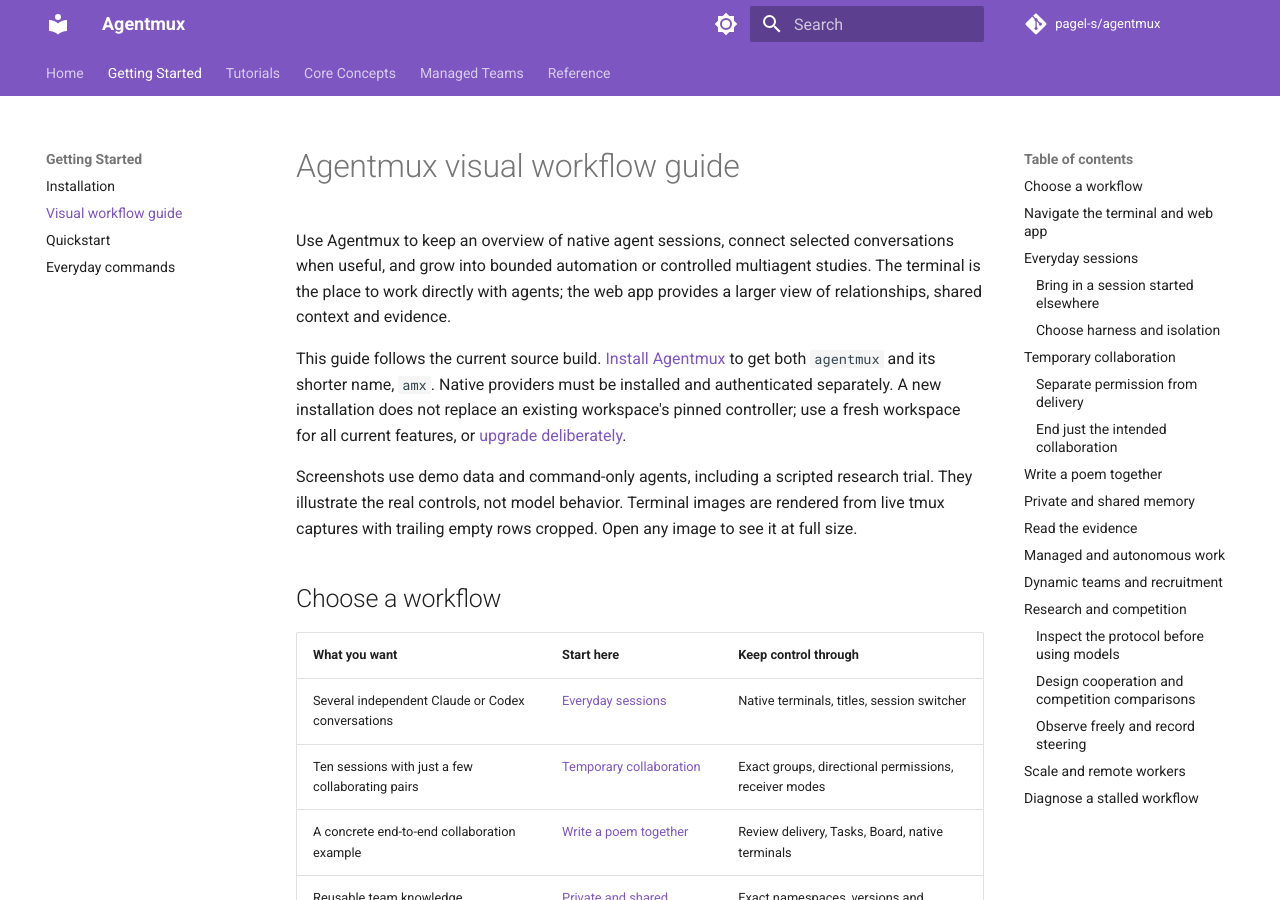
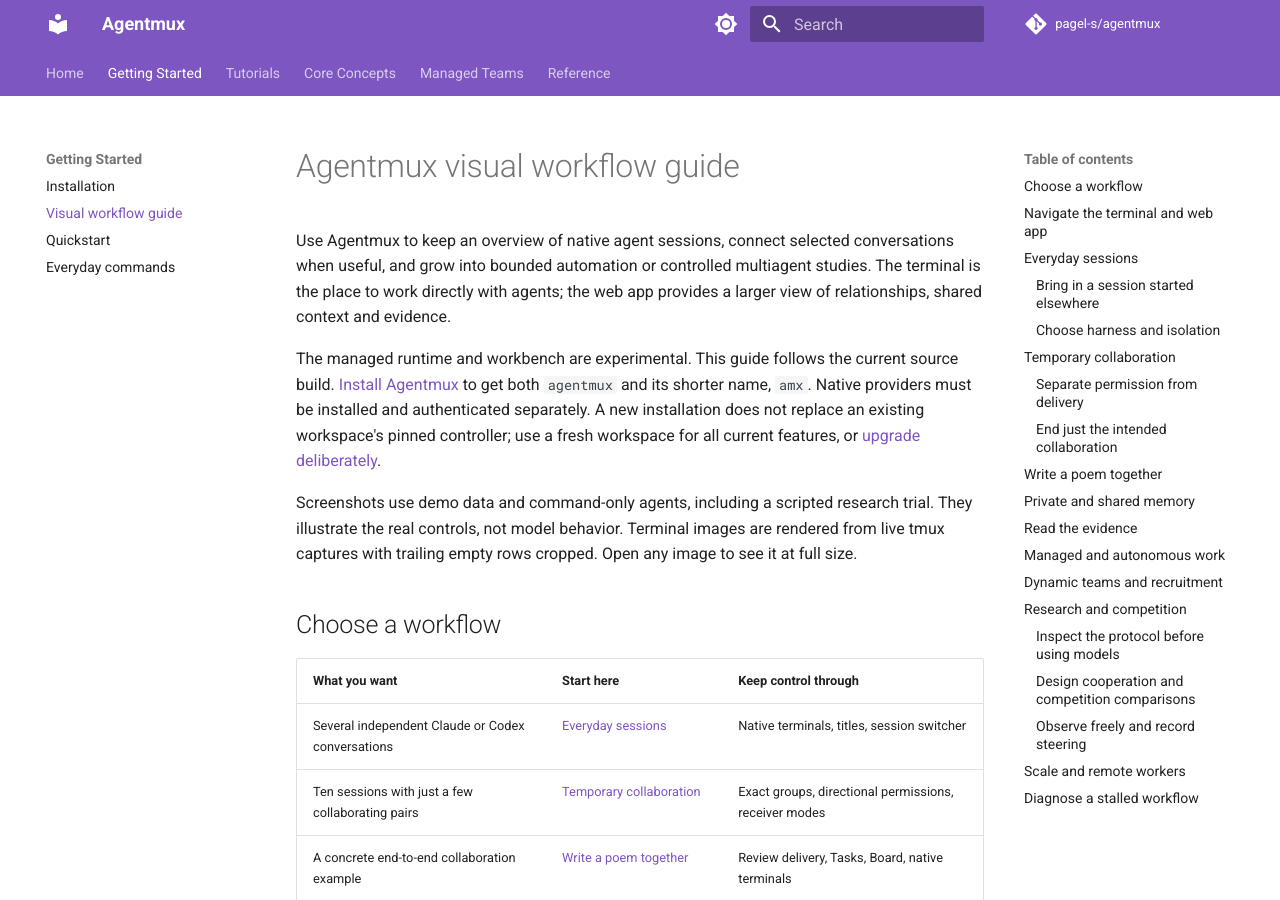
Before and after one commit to pagel-s/agentmux, an MkDocs documentation site: the page built from docs/visual-guide.md, in a window 1280 px wide and 900 px high. Built offline with MkDocs 1.6.1 and Material for MkDocs 9.7.7, drawn with Linux system fonts in a browser that asks for light colours; comment, search, counter and statistics services are not loaded; some of the changed text lies outside the part shown.

Commit message:
Clarify preview status and research screenshot scope

```diff
--- a/docs/visual-guide.md
+++ b/docs/visual-guide.md
@@ -5,7 +5,8 @@ conversations when useful, and grow into bounded automation or controlled
 multiagent studies. The terminal is the place to work directly with agents;
 the web app provides a larger view of relationships, shared context and evidence.
 
-This guide follows the current source build. [Install Agentmux](getting-started/installation.md)
+The managed runtime and workbench are experimental. This guide follows the
+current source build. [Install Agentmux](getting-started/installation.md)
 to get both `agentmux` and its shorter name, `amx`. Native providers must be
 installed and authenticated separately. A new installation does not replace
 an existing workspace's pinned controller; use a fresh workspace for all current
@@ -455,6 +456,9 @@ any of those deadlines.
 
 [![Live research console shows one completed coordination phase a paused decision boundary and reasoned intervention controls](assets/guide/web-research.jpg)](assets/guide/web-research.jpg)
 
+The research screenshots show a one-condition demo. The bundled public-goods
+smoke plans six trials across its conditions and seeds.
+
 The console shows trial/condition, phase, admitted population, task outcomes,
 deadlines, runner heartbeat and requested versus acknowledged controls. Web
 **Follow this study across trials** tracks the next attempt. Terminal **8 Events**
```
